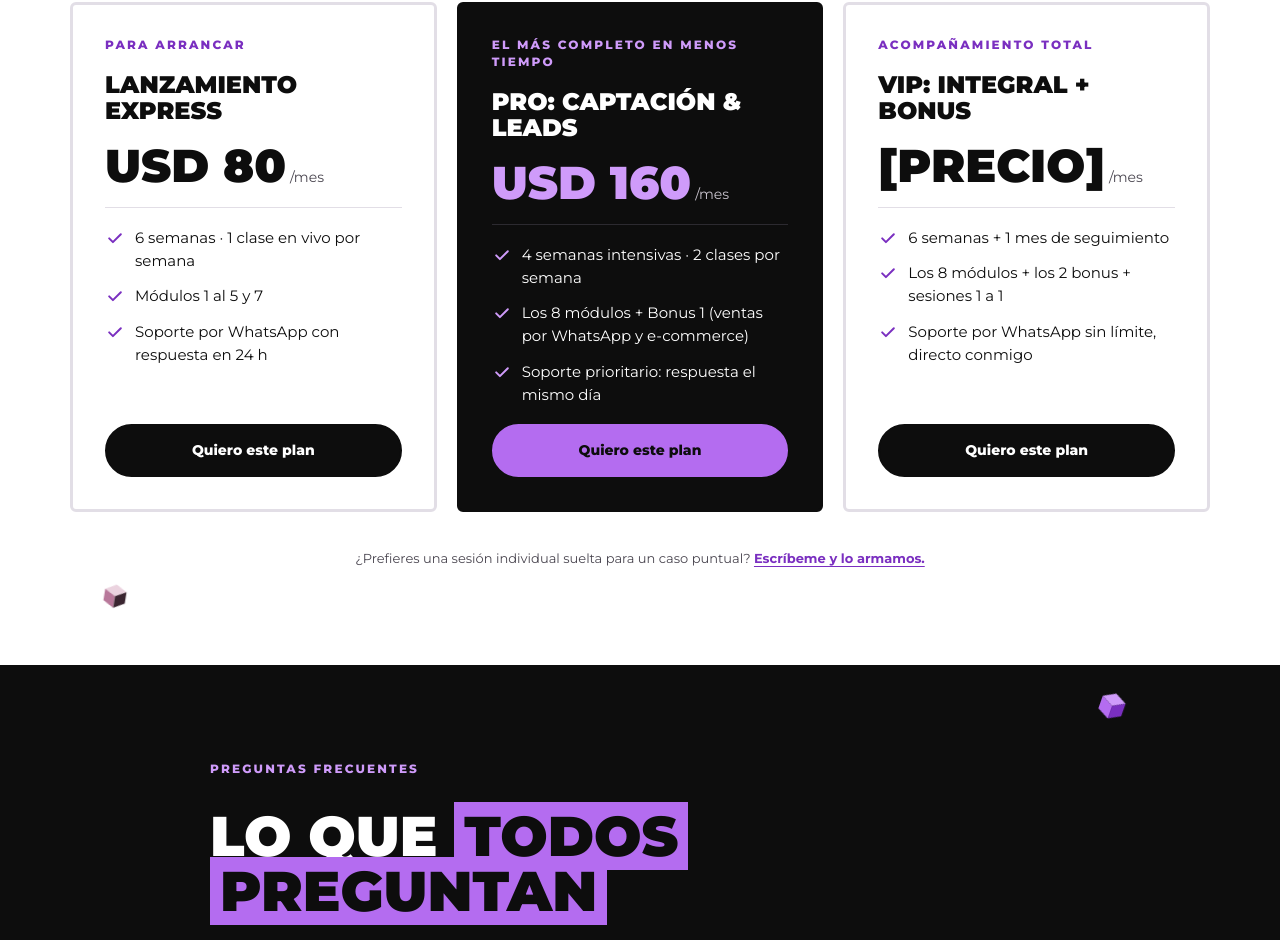
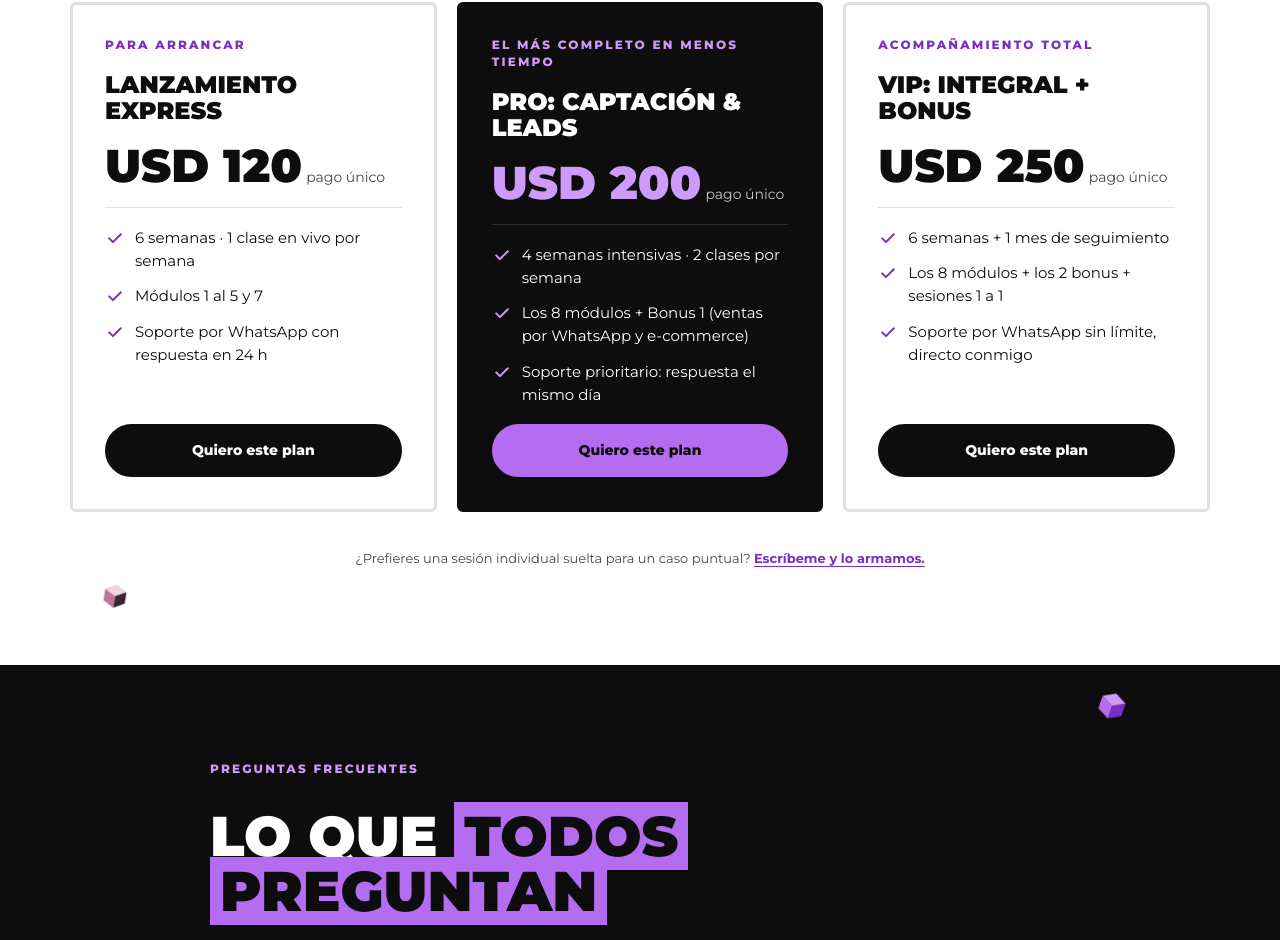
Before and after one commit to BogadoSofia/Celina-Segundo, a plain HTML site: page index.html in a window 1280 px wide. Shown: the part 4780-5720 px from the top of the page. Drawn offline with Linux system fonts and the light colour scheme.

Commit message:
Actualizar precios: pago único (120 / 200 / 250 USD)
Co-Authored-By: Claude Opus 5.5 <noreply@anthropic.com>

```diff
--- a/index.html
+++ b/index.html
@@ -429,7 +429,7 @@
           <article class="plan plan--light lift" id="plan-express" data-plan="express" aria-labelledby="plan-express-name">
             <p class="plan-tag">PARA ARRANCAR</p>
             <h3 class="plan-name" id="plan-express-name">Lanzamiento Express</h3>
-            <p class="plan-price"><span class="plan-amount">USD 80</span><span class="plan-per"> /mes</span></p>
+            <p class="plan-price"><span class="plan-amount">USD 120</span><span class="plan-per"> pago único</span></p>
             <ul class="plan-list">
               <li><svg viewBox="0 0 24 24" aria-hidden="true" focusable="false"><path d="m5 12.5 4.5 4.5L19 7.5"/></svg><span>6 semanas · 1 clase en vivo por semana</span></li>
               <li><svg viewBox="0 0 24 24" aria-hidden="true" focusable="false"><path d="m5 12.5 4.5 4.5L19 7.5"/></svg><span>Módulos 1 al 5 y 7</span></li>
@@ -441,7 +441,7 @@
           <article class="plan plan--dark lift" id="plan-pro" data-plan="pro" aria-labelledby="plan-pro-name">
             <p class="plan-tag">EL MÁS COMPLETO EN MENOS TIEMPO</p>
             <h3 class="plan-name" id="plan-pro-name">Pro: Captación &amp; Leads</h3>
-            <p class="plan-price"><span class="plan-amount">USD 160</span><span class="plan-per"> /mes</span></p>
+            <p class="plan-price"><span class="plan-amount">USD 200</span><span class="plan-per"> pago único</span></p>
             <ul class="plan-list">
               <li><svg viewBox="0 0 24 24" aria-hidden="true" focusable="false"><path d="m5 12.5 4.5 4.5L19 7.5"/></svg><span>4 semanas intensivas · 2 clases por semana</span></li>
               <li><svg viewBox="0 0 24 24" aria-hidden="true" focusable="false"><path d="m5 12.5 4.5 4.5L19 7.5"/></svg><span>Los 8 módulos + Bonus 1 (ventas por WhatsApp y e-commerce)</span></li>
@@ -453,7 +453,7 @@
           <article class="plan plan--light lift" id="plan-vip" data-plan="vip" aria-labelledby="plan-vip-name">
             <p class="plan-tag">ACOMPAÑAMIENTO TOTAL</p>
             <h3 class="plan-name" id="plan-vip-name">VIP: Integral + Bonus</h3>
-            <p class="plan-price"><span class="plan-amount">[PRECIO]</span><span class="plan-per"> /mes</span></p>
+            <p class="plan-price"><span class="plan-amount">USD 250</span><span class="plan-per"> pago único</span></p>
             <ul class="plan-list">
               <li><svg viewBox="0 0 24 24" aria-hidden="true" focusable="false"><path d="m5 12.5 4.5 4.5L19 7.5"/></svg><span>6 semanas + 1 mes de seguimiento</span></li>
               <li><svg viewBox="0 0 24 24" aria-hidden="true" focusable="false"><path d="m5 12.5 4.5 4.5L19 7.5"/></svg><span>Los 8 módulos + los 2 bonus + sesiones 1 a 1</span></li>
```
